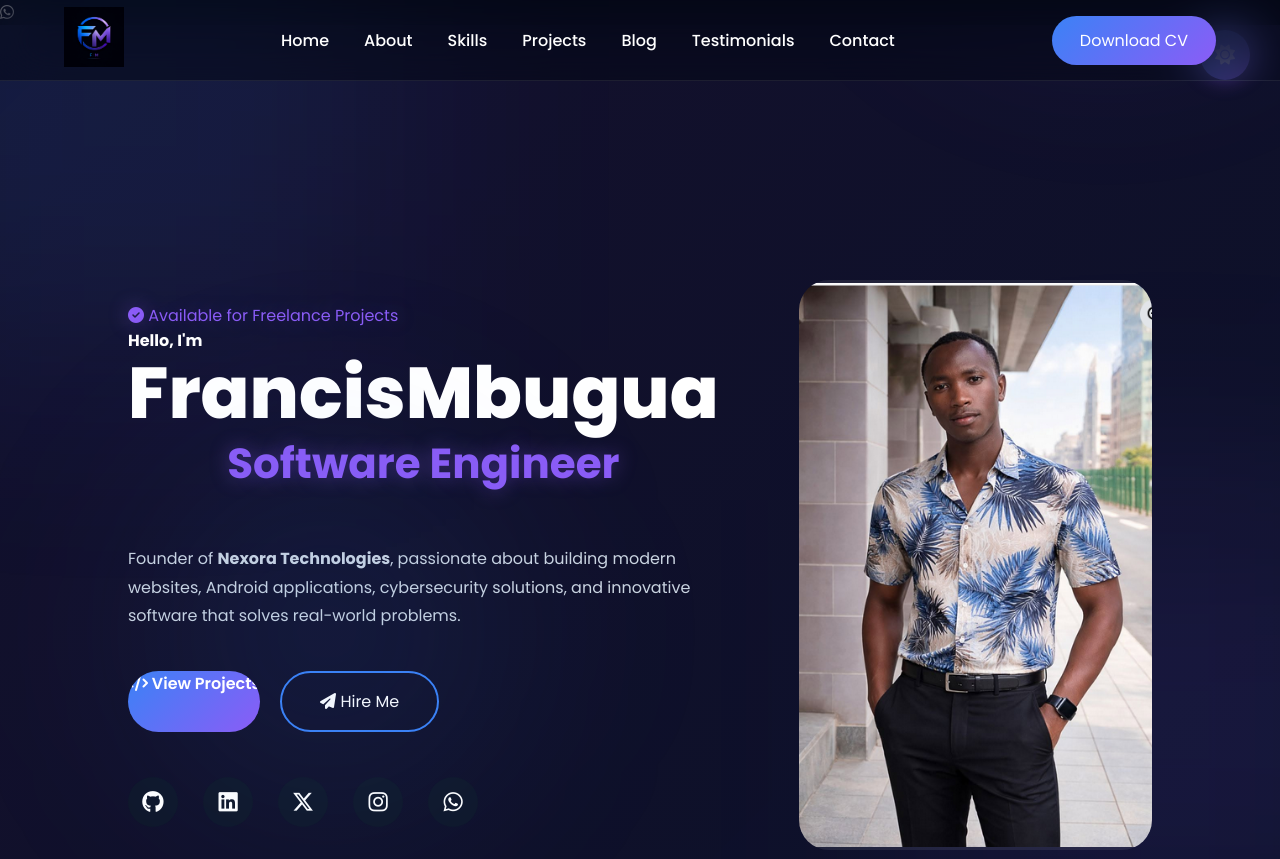
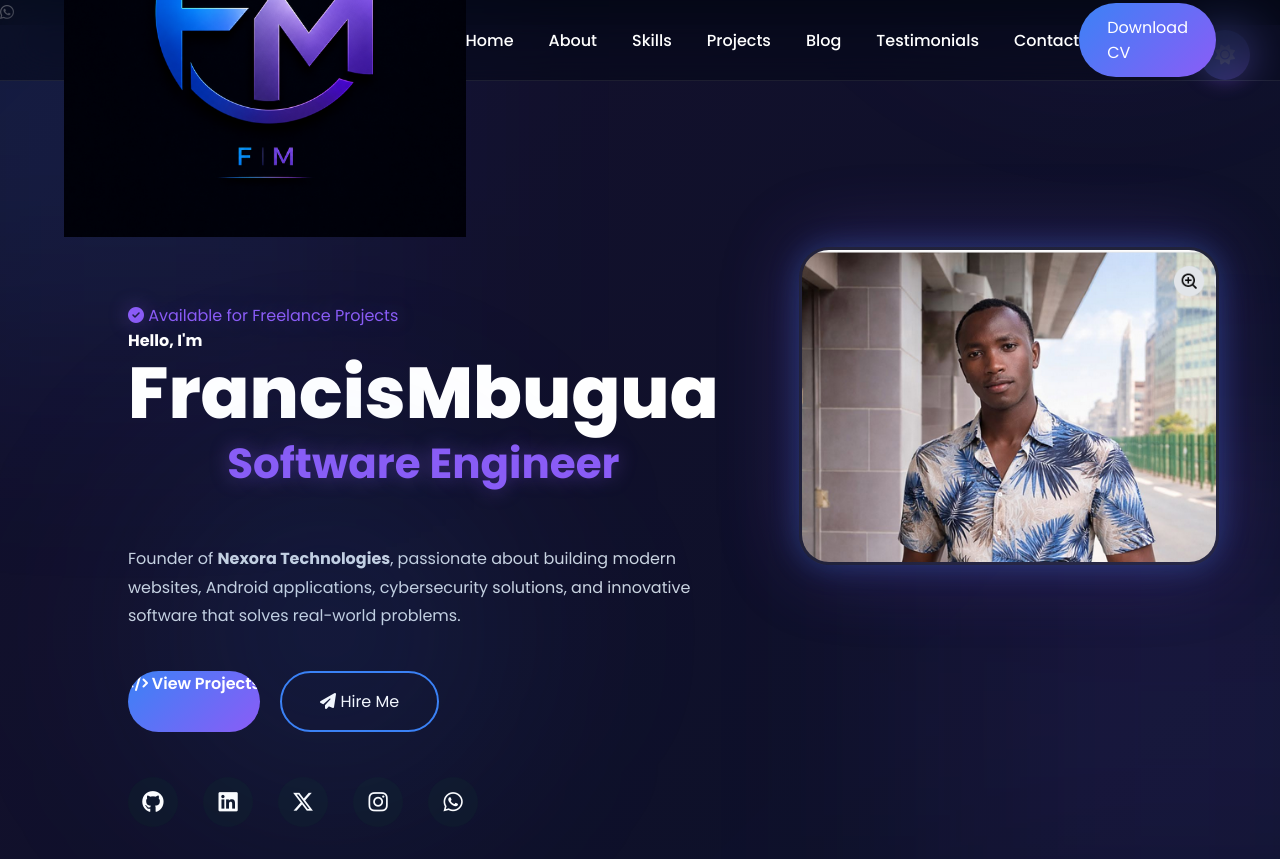
Before and after one commit to Francis297-web/personalportfolio, a website: page index.html in a window 1280 px wide. Shown: the top 859 px of the page. Drawn offline with Linux system fonts and the light colour scheme.

Commit message:
Update styles.css
update changes

```diff
--- a/CSS/styles.css
+++ b/CSS/styles.css
@@ -136,11 +136,6 @@ header {
 
 }
 
-.logo img{
-   width:60px;
-   height:60px;
-   object fit:contain;
-}
 .logo h2{
 
     font-size:20px;
@@ -337,16 +332,10 @@ HERO
 
 }
 
-.hero-image{
-    width:420px;
-    height:570px;
-    overflow:hidden;
-    border-radius:30px;
-}
 
 .hero-image img{
-    width:100%;
-    height:100%;
+    width:50%;
+    height:50%;
     object-fit:cover;
     object-position:center top;
 }
```
